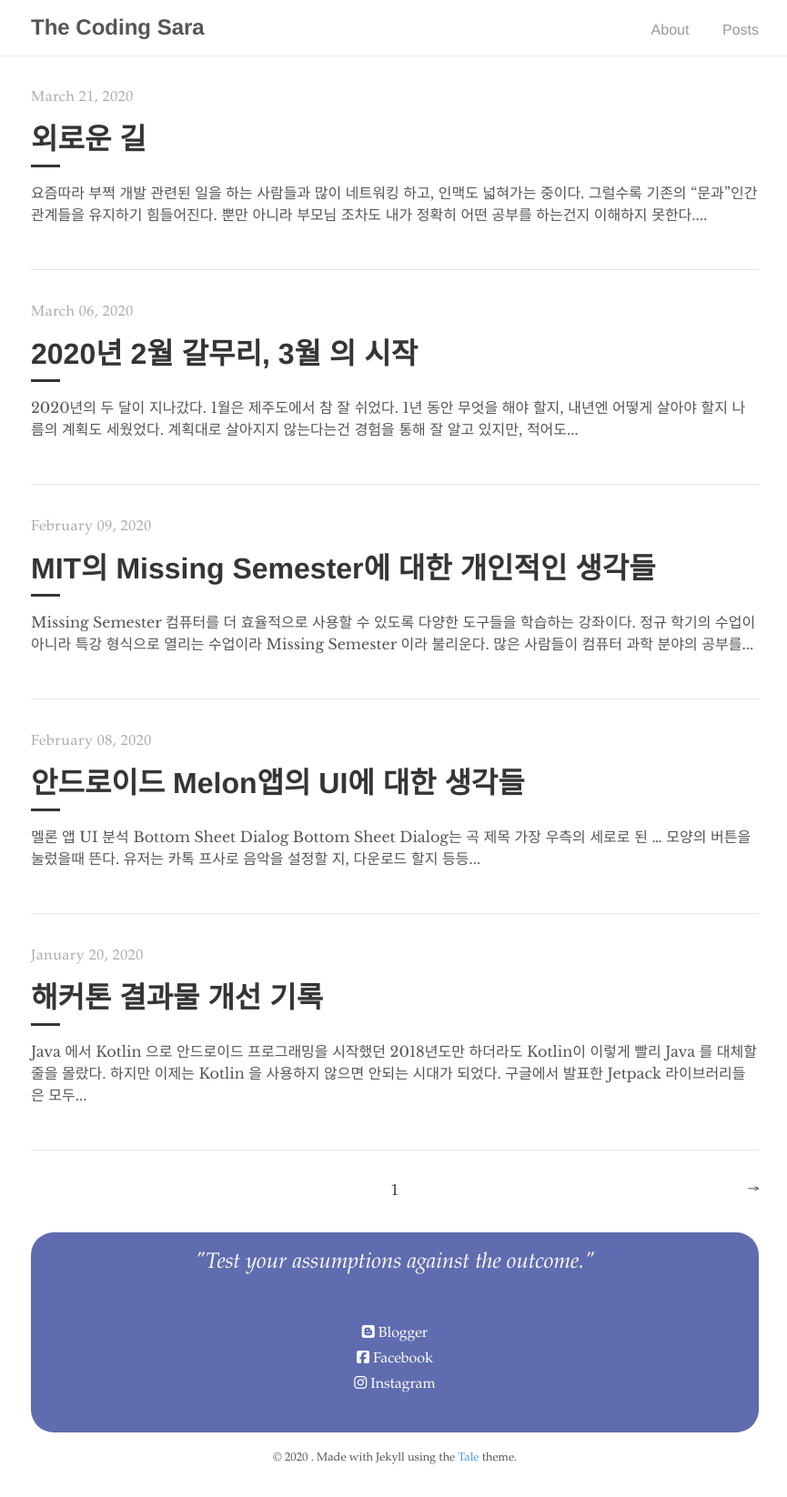
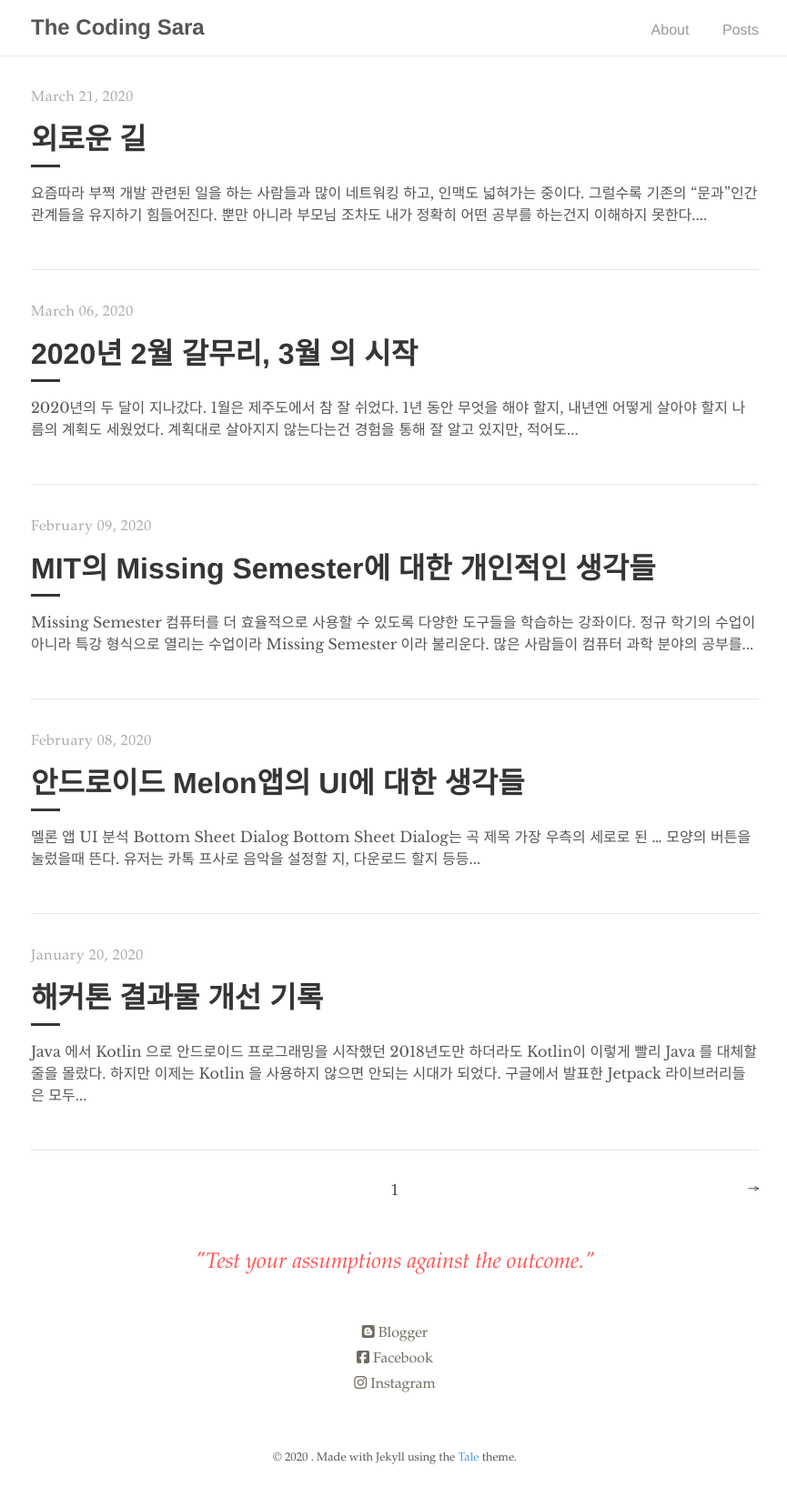
Before and after one commit to SaraHan774/sara_blog, a Jekyll site: the page built from index.html, in a window 1280 px wide. Shown: the whole page at 91% size, without its empty margins (206-1071 px from the left). Built offline with Jekyll 4.4.1, drawn with Linux system fonts in a browser that asks for light colours; nearby versions of some CDN libraries; the list of posts is cut into pages by our own code.

Commit message:
modify social.html

```diff
--- a/_includes/social.html
+++ b/_includes/social.html
@@ -9,7 +9,7 @@
   <style media="screen">
     .my-social-link {
       text-decoration: none;
-      color: white;
+      color: #706c61;
     }
   </style>
 
@@ -18,10 +18,10 @@
 <body>
 
 
-  <div class="" style="margin-bottom:15px; background-color: #5f6caf; border-radius: 25px;">
+  <div class="" style="margin-bottom:15px;">
 
     <span style="display:block; padding: 15px;">
-      <em style="color:white; font-size: 1.5rem;">
+      <em style="color:#ff5151; font-size: 1.5rem;">
         "Test your assumptions against the outcome."
       </em>
     </span>
```
